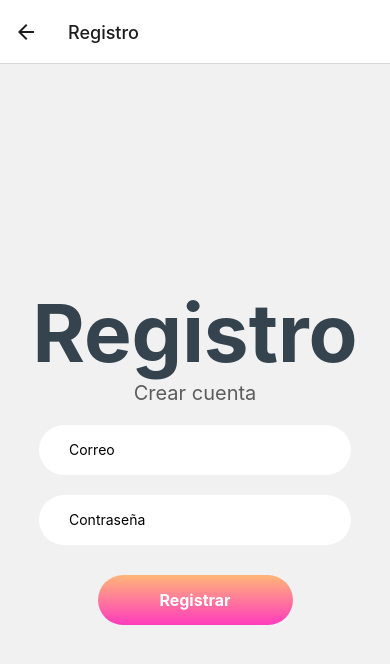
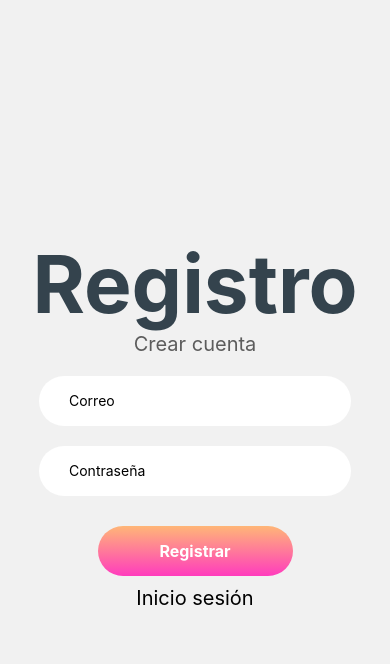
Before and after one commit to YULIETH06/Reactnative, a React Native app: screen /Registro in a window 390 px wide. Shown: the top 664 px of the page. Built offline with nearby package versions, Linux system fonts and the light colour scheme.

Commit message:
se oculto la barra de navegación

```diff
--- a/App.js
+++ b/App.js
@@ -11,11 +11,8 @@ const App = () => {
   return (
     <NavigationContainer>
       <Stack.Navigator>
-        <Stack.Screen name="Login" component={Login}
-        options={{
-            headerLeft: null,
-          }} />
-        <Stack.Screen name="Registro" component={Registro} />
+        <Stack.Screen name="Login" component={Login} options={{ headerShown: false }} />
+        <Stack.Screen name="Registro" component={Registro} options={{ headerShown: false }} />
         <Stack.Screen
           name="Home"
           component={Home}
--- a/components/form/registro.jsx
+++ b/components/form/registro.jsx
@@ -4,7 +4,7 @@ import { LinearGradient } from 'expo-linear-gradient';
 import Axios from 'axios';
 import Modalcomponente from '../modal/modal';
 
-const Registro = () => {
+const Registro = ({ navigation }) => {
   const [correo, setCorreo] = useState('');
   const [contraseña, setContraseña] = useState('');
   const [correoError, setCorreoError] = useState('');
@@ -203,6 +203,9 @@ const Registro = () => {
           <Text style={styles.textButton}>Registrar</Text>
         </LinearGradient>
       </TouchableOpacity>
+      <TouchableOpacity onPress={() => navigation.navigate('Login')}>
+                <Text style={styles.LinkText}>Inicio sesión</Text>
+            </TouchableOpacity>
       {modalErrorVisible && (
         <Modalcomponente errorTextModal={modalMensaje} estado={modalErrorVisible} setEstado={setModalErrorVisible} />
       )}
@@ -259,4 +262,8 @@ const styles = StyleSheet.create({
     fontSize: 12,
     marginTop: 5,
   },
+  LinkText: {
+    fontSize: 20,
+    marginTop: 10,
+},
 });
```
